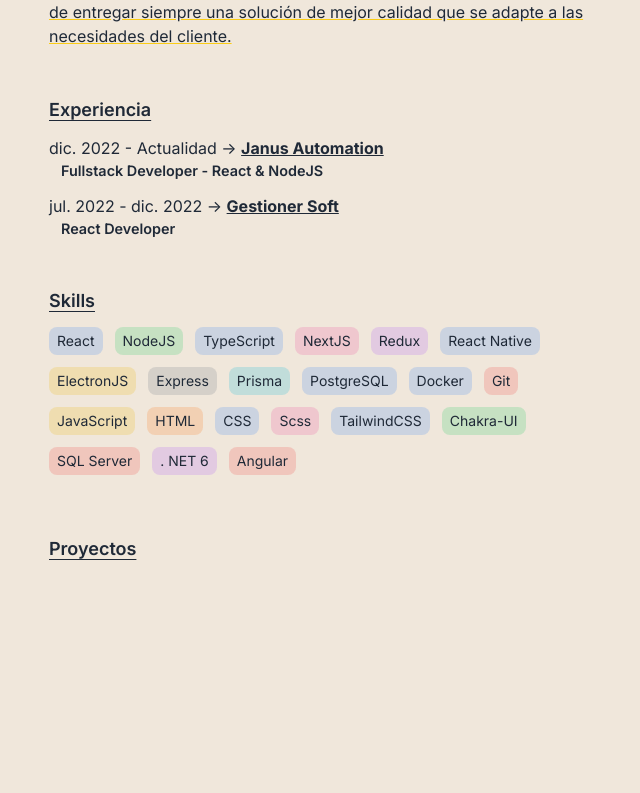
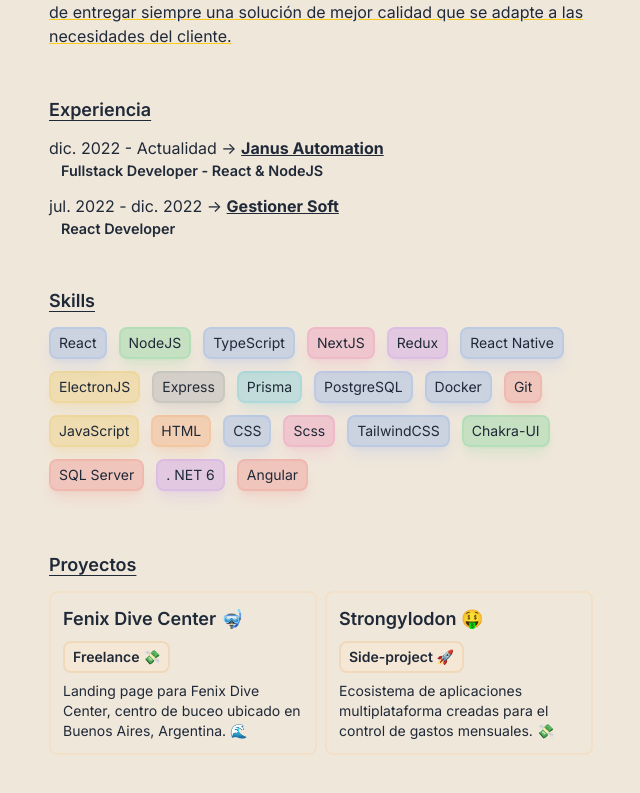
Before and after one commit to Octaviocossy/portfolio_2023, a Next.js app: page / in a window 1280 px wide. Shown: the part 539-1332 px from the top of the page, without its empty margins (319-959 px from the left). Before the commit the page ends 1102 px from the top, so only its background shows below. Built offline with nearby package versions, Linux system fonts and the light colour scheme.

Commit message:
Update project model, skills and project cards

```diff
--- a/src/modules/mocks/skills.mock.ts
+++ b/src/modules/mocks/skills.mock.ts
@@ -1,27 +1,27 @@
 import { ISkill } from "@/models";
 
 const skills: ISkill[] = [
-  { name: "React", color: "bg-blue-500/20" },
-  { name: "NodeJS", color: "bg-green-500/20" },
-  { name: "TypeScript", color: "bg-blue-500/20" },
-  { name: "NextJS", color: "bg-pink-500/20" },
-  { name: "Redux", color: "bg-purple-500/20" },
-  { name: "React Native", color: "bg-blue-500/20" },
-  { name: "ElectronJS", color: "bg-yellow-500/20" },
-  { name: "Express", color: "bg-gray-500/20" },
-  { name: "Prisma", color: "bg-cyan-500/20" },
-  { name: "PostgreSQL", color: "bg-blue-500/20" },
-  { name: "Docker", color: "bg-blue-500/20" },
-  { name: "Git", color: "bg-red-500/20" },
-  { name: "JavaScript", color: "bg-yellow-500/20" },
-  { name: "HTML", color: "bg-orange-500/20" },
-  { name: "CSS", color: "bg-blue-500/20" },
-  { name: "Scss", color: "bg-pink-500/20" },
-  { name: "TailwindCSS", color: "bg-blue-500/20" },
-  { name: "Chakra-UI", color: "bg-green-500/20" },
-  { name: "SQL Server", color: "bg-red-500/20" },
-  { name: ". NET 6", color: "bg-purple-500/20" },
-  { name: "Angular", color: "bg-red-500/20" },
+  { name: "React", color: "bg-blue-500/20 shadow-blue-500/10 border-blue-500/10" },
+  { name: "NodeJS", color: "bg-green-500/20 shadow-green-500/10 border-green-500/10" },
+  { name: "TypeScript", color: "bg-blue-500/20 shadow-blue-500/10 border-blue-500/10" },
+  { name: "NextJS", color: "bg-pink-500/20 shadow-pink-500/10 border-pink-500/10" },
+  { name: "Redux", color: "bg-purple-500/20 shadow-purple-500/10 border-purple-500/10" },
+  { name: "React Native", color: "bg-blue-500/20 shadow-blue-500/10 border-blue-500/10" },
+  { name: "ElectronJS", color: "bg-yellow-500/20 shadow-yellow-500/10 border-yellow-500/10" },
+  { name: "Express", color: "bg-gray-500/20 shadow-gray-500/10 border-gray-500/10" },
+  { name: "Prisma", color: "bg-cyan-500/20 shadow-cyan-500/10 border-cyan-500/10" },
+  { name: "PostgreSQL", color: "bg-blue-500/20 shadow-blue-500/10 border-blue-500/10" },
+  { name: "Docker", color: "bg-blue-500/20 shadow-blue-500/10 border-blue-500/10" },
+  { name: "Git", color: "bg-red-500/20 shadow-red-500/10 border-red-500/10" },
+  { name: "JavaScript", color: "bg-yellow-500/20 shadow-yellow-500/10 border-yellow-500/10" },
+  { name: "HTML", color: "bg-orange-500/20 shadow-orange-500/10 border-orange-500/10" },
+  { name: "CSS", color: "bg-blue-500/20 shadow-blue-500/10 border-blue-500/10" },
+  { name: "Scss", color: "bg-pink-500/20 shadow-pink-500/10 border-pink-500/10" },
+  { name: "TailwindCSS", color: "bg-blue-500/20 shadow-blue-500/10 border-blue-500/10" },
+  { name: "Chakra-UI", color: "bg-green-500/20 shadow-green-500/10 border-green-500/10" },
+  { name: "SQL Server", color: "bg-red-500/20 shadow-red-500/10 border-red-500/10" },
+  { name: ". NET 6", color: "bg-purple-500/20 shadow-purple-500/10 border-purple-500/10" },
+  { name: "Angular", color: "bg-red-500/20 shadow-red-500/10 border-red-500/10" },
 ];
 
 export const SKILLS_API = {
--- a/src/modules/models/project.model.ts
+++ b/src/modules/models/project.model.ts
@@ -4,4 +4,5 @@ export interface IProject {
   slug: string;
   is_in_development: boolean;
   coverImage: string;
+  tags: string[]
 }
--- a/src/modules/pages/home/components/Projects.component.tsx
+++ b/src/modules/pages/home/components/Projects.component.tsx
@@ -1,13 +1,19 @@
 import { Section, Title } from "@/ui";
 import { get_all_metas } from "@/utilities";
+import { Card } from "../ui";
+import { IProject } from "@/models";
 
 export const Projects = async () => {
-  const metas = await get_all_metas('project');
-  console.log(metas)
+  const metas: IProject[] = await get_all_metas("project");
 
   return (
     <Section>
       <Title>Proyectos</Title>
+      <div className="grid md:grid-cols-2 gap-2">
+        {metas.map((meta) => (
+          <Card key={meta.slug} data={meta} />
+        ))}
+      </div>
     </Section>
   );
 };
--- a/src/modules/pages/home/components/Skills.component.tsx
+++ b/src/modules/pages/home/components/Skills.component.tsx
@@ -10,7 +10,11 @@ export const Skills = async () => {
       <Title>Skills</Title>
       <div className="flex flex-wrap">
         {skills_list.map((skill, i) => (
-          <Tag key={i} text={skill.name} color={skill.color} />
+          <Tag
+            key={i}
+            text={skill.name}
+            className={`${skill.color} shadow-lg border-2`}
+          />
         ))}
       </div>
     </Section>
--- /dev/null
+++ b/src/modules/pages/home/projects/fenix-dive-center.mdx
@@ -0,0 +1,10 @@
+---
+title: "Fenix Dive Center 🤿"
+description: "Landing page para Fenix Dive Center, centro de buceo ubicado en Buenos Aires, Argentina. 🌊"
+slug: "fenix-dive-center"
+is_in_development: true
+coverImage: ""
+tags: ['Freelance 💸']
+---
+
+# Fenix!
--- a/src/modules/pages/home/projects/strongylodon.mdx
+++ b/src/modules/pages/home/projects/strongylodon.mdx
@@ -1,9 +1,10 @@
 ---
-title: "Strongylodon"
-description: "Ecosystem of applications created for monthly expense control 💸"
+title: "Strongylodon 🤑"
+description: "Ecosistema de aplicaciones multiplataforma creadas para el control de gastos mensuales. 💸"
 slug: "strongylodon"
 is_in_development: true
 coverImage: ""
+tags: ['Side-project 🚀']
 ---
 
 # Strongylodon!
--- a/src/modules/pages/home/ui/interface/Card.interface.tsx
+++ b/src/modules/pages/home/ui/interface/Card.interface.tsx
@@ -1,5 +1,32 @@
-const Card: React.FC<{}> = () => {
-  return <p>Card!</p>;
+"use client";
+
+import { IProject } from "@/models";
+import Link from "next/link";
+import { Tag } from ".";
+
+interface IProps {
+  data: IProject;
+}
+
+const Card: React.FC<IProps> = ({ data }) => {
+  return (
+    <Link
+      className="border-[#f3e0c8] hover:bg-[#f5e6d3] hover:border-[#f0d8ba] border-2 dark:border-gray-800 dark:hover:bg-gray-800 dark:hover:border-gray-700 p-3 rounded-lg cursor-pointer transition-colors space-y-2"
+      href={`/projects/${data.slug}`}
+    >
+      <h1 className="text-lg font-semibold">{data.title}</h1>
+      <div className="flex flex-wrap">
+        {data.tags.map((tag) => (
+          <Tag
+            key={tag}
+            text={tag}
+            className="border-[#f0d8ba] bg-[#f5e7d6] dark:bg-gray-500/10 border-2 dark:border-gray-500/10 mb-[0] text-[0.8rem] font-semibold"
+          />
+        ))}
+      </div>
+      <p className="dark:text-gray-400 text-sm">{data.description}</p>
+    </Link>
+  );
 };
 
 export default Card;
--- a/src/modules/pages/home/ui/interface/Tag.interface.tsx
+++ b/src/modules/pages/home/ui/interface/Tag.interface.tsx
@@ -1,11 +1,11 @@
 interface IProps {
   text: string;
-  color: string;
+  className: string;
 }
 
-const Tag: React.FC<IProps> = ({ text, color }) => {
+const Tag: React.FC<IProps> = ({ text, className }) => {
   return (
-    <div className={`${color} px-2 py-1 rounded-lg mb-3 mr-3 text-sm`}>
+    <div className={`${className} px-2 py-1 rounded-lg mb-3 mr-3 text-sm`}>
       <p>{text}</p>
     </div>
   );
--- a/src/modules/ui/display/Container.display.tsx
+++ b/src/modules/ui/display/Container.display.tsx
@@ -4,5 +4,5 @@ interface IProps {
 }
 
 export const Container: React.FC<IProps> = ({ children, className }) => {
-  return <main className={`px-4 pt-[6rem] max-w-xl m-auto flex flex-col space-y-12 ${className}`}>{children}</main>;
+  return <main className={`px-4 pt-[6rem] max-w-xl m-auto flex flex-col space-y-12 mb-[15rem] ${className}`}>{children}</main>;
 };
```
